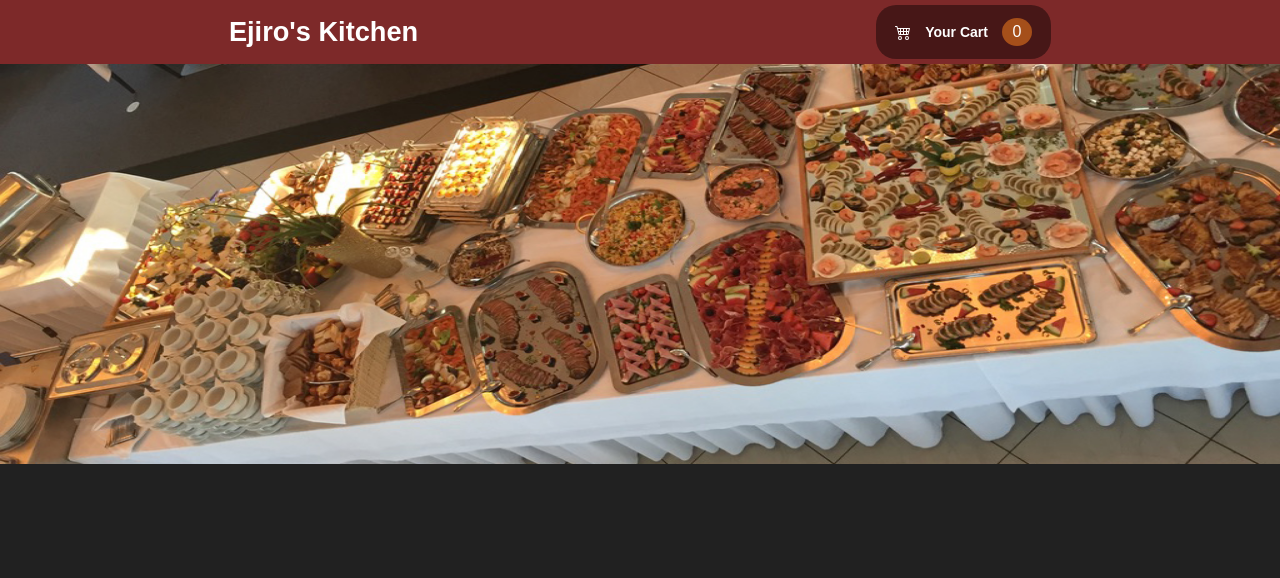
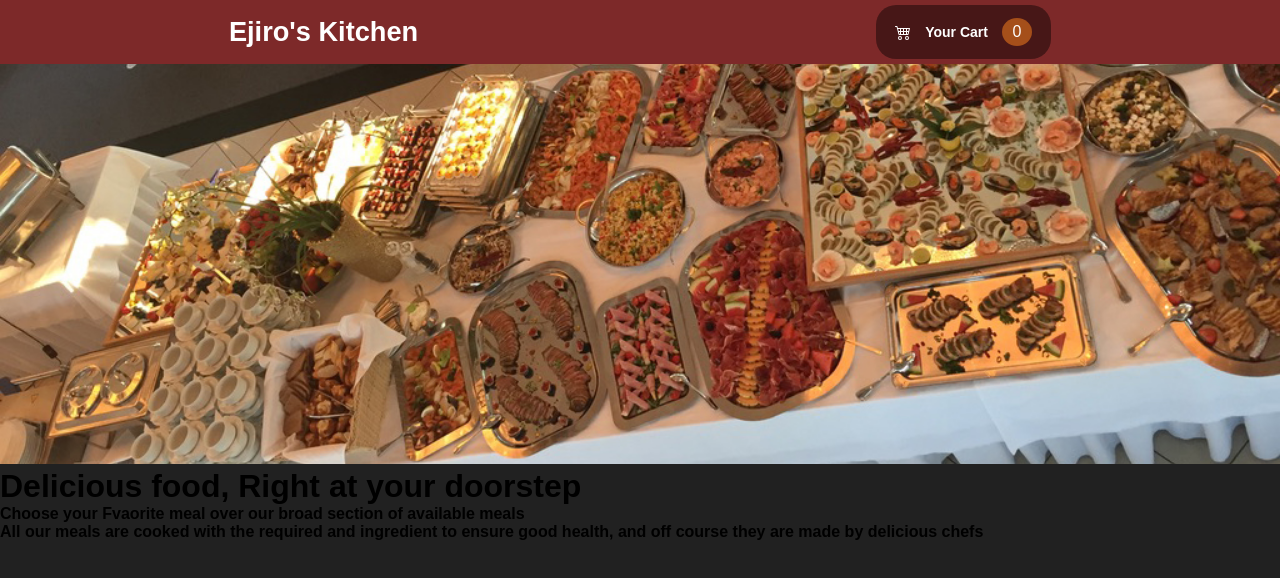
Before and after one commit to EjiroOsiephri/Building-a-food-order-app, a React (Vite) app in the folder vite-project/: page / in a window 1280 px wide. Shown: the top 578 px of the page. Built offline with nearby package versions, Linux system fonts and the light colour scheme.

Commit message:
Working on the body section

```diff
--- a/vite-project/src/App.jsx
+++ b/vite-project/src/App.jsx
@@ -5,7 +5,7 @@ import MainHeader from "./Components/MainSection/MainHeader";
 function App() {
   return (
     <React.Fragment>
-      <NavBar></NavBar>
+      <MainHeader></MainHeader>
     </React.Fragment>
   );
 }
--- /dev/null
+++ b/vite-project/src/Components/Body/BodyModal.jsx
@@ -0,0 +1,20 @@
+import React from "react";
+
+const BodyModal = () => {
+  return (
+    <React.Fragment>
+      <main>
+        <h1>Delicious food, Right at your doorstep</h1>
+        <h4>
+          Choose your Fvaorite meal over our broad section of available meals
+        </h4>
+        <h4>
+          All our meals are cooked with the required and ingredient to ensure
+          good health, and off course they are made by delicious chefs
+        </h4>
+      </main>
+    </React.Fragment>
+  );
+};
+
+export default BodyModal;
--- a/vite-project/src/Components/MainSection/MainHeader.jsx
+++ b/vite-project/src/Components/MainSection/MainHeader.jsx
@@ -1,7 +1,16 @@
 import React from "react";
+import NavBar from "../NavBar/NavBar";
+import BodyModal from "../Body/BodyModal";
 
 const MainHeader = () => {
-  return <div></div>;
+  return (
+    <>
+      <div>
+        <NavBar></NavBar>
+        <BodyModal></BodyModal>
+      </div>
+    </>
+  );
 };
 
 export default MainHeader;
--- a/vite-project/src/Sass/Navbar.module.scss
+++ b/vite-project/src/Sass/Navbar.module.scss
@@ -42,4 +42,10 @@ body {
 .image img {
   width: 100%;
   height: 400px;
+  object-fit: cover;
 }
+@media screen and (max-width: 376px) {
+  .navbar h1 {
+    font-size: 1em;
+  }
+}
```
Also changed, not shown: vite-project/src/Components/Body/MealBox.jsx (added), vite-project/src/Sass/BodyModal.module.scss (added).
